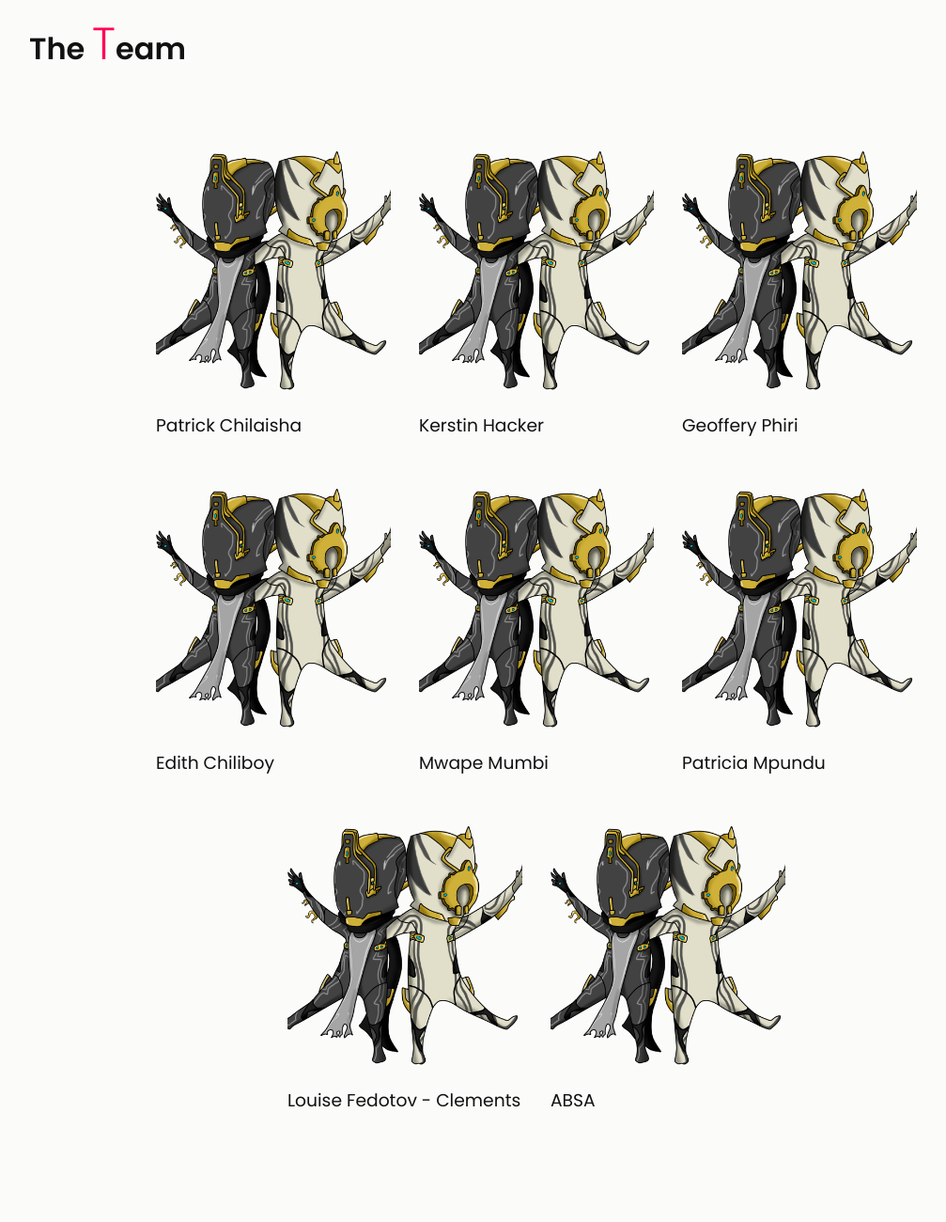
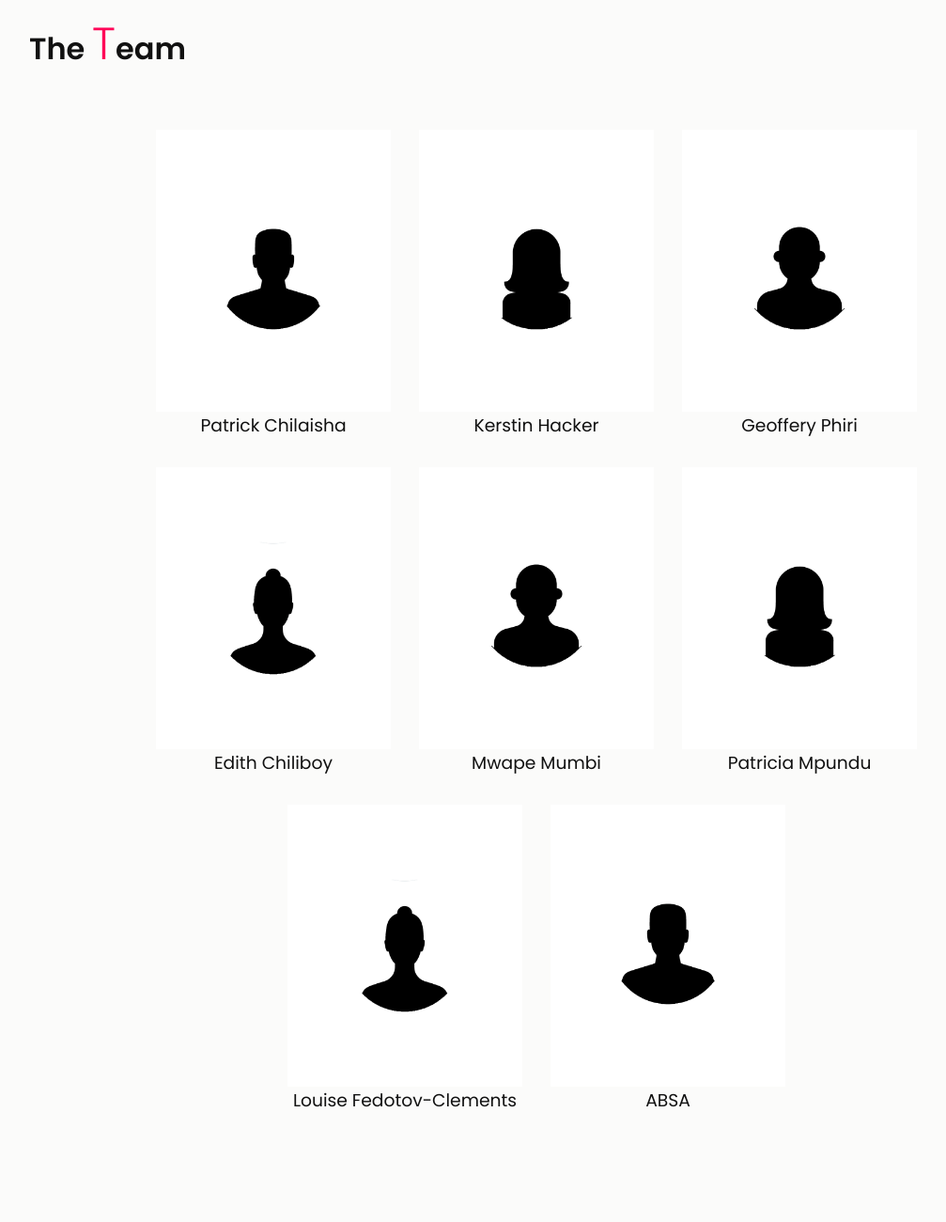
Before and after one commit to patrickchilz/Bakashimika, a plain HTML site: page index.html in a window 1280 px wide. Shown: the part 3100-4400 px from the top of the page at 94% size, without its empty margins (69-1076 px from the left). Drawn offline with Linux system fonts and the light colour scheme; grey boxes are pictures that could not be loaded; a script that the page names is missing.

Commit message:
profiles

```diff
--- a/css/main.css
+++ b/css/main.css
@@ -230,7 +230,9 @@ section{
 }
 .Team .content1 .box .text{
     padding: 15px o 5px;
+    display: flex;
     justify-content: center;
+    align-items: center;
 }
 .Team .content1 .box .text h3{
     font-weight: 400;
--- a/index.html
+++ b/index.html
@@ -133,7 +133,7 @@
         <div class="content1">
             <div class="box">
                 <div class="imgBx1">
-                    <img src="imgaes/person.png">
+                    <img src="imgaes/dude.jpg">
                 </div>
                 <div class="text">
                     <h3> Patrick Chilaisha </h3>
@@ -141,7 +141,7 @@
             </div>
             <div class="box">
                 <div class="imgBx1">
-                    <img src="imgaes/person.png">
+                    <img src="imgaes/female.jpg">
                 </div>
                 <div class="text">
                     <h3> Kerstin Hacker </h3>
@@ -149,7 +149,7 @@
             </div>
             <div class="box">
                 <div class="imgBx1">
-                    <img src="imgaes/person.png">
+                    <img src="imgaes/male.jpg">
                 </div>
                 <div class="text">
                     <h3> Geoffery Phiri </h3>
@@ -157,7 +157,7 @@
             </div>
             <div class="box">
                 <div class="imgBx1">
-                    <img src="imgaes/person.png">
+                    <img src="imgaes/lady.jpg">
                 </div>
                 <div class="text">
                     <h3> Edith Chiliboy </h3>
@@ -165,7 +165,7 @@
             </div>
             <div class="box">
                 <div class="imgBx1">
-                    <img src="imgaes/person.png">
+                    <img src="imgaes/male.jpg">
                 </div>
                 <div class="text">
                     <h3> Mwape Mumbi </h3>
@@ -173,7 +173,7 @@
             </div>
             <div class="box">
                 <div class="imgBx1">
-                    <img src="imgaes/person.png">
+                    <img src="imgaes/female.jpg">
                 </div>
                 <div class="text">
                     <h3> Patricia Mpundu </h3>
@@ -181,15 +181,15 @@
             </div>
             <div class="box">
                 <div class="imgBx1">
-                    <img src="imgaes/person.png">
+                    <img src="imgaes/lady.jpg">
                 </div>
                 <div class="text">
-                    <h3> Louise Fedotov - Clements </h3>
+                    <h3> Louise Fedotov-Clements </h3>
                 </div>
             </div>
             <div class="box">
                 <div class="imgBx1">
-                    <img src="imgaes/person.png">
+                    <img src="imgaes/dude.jpg">
                 </div>
                 <div class="text">
                     <h3> ABSA </h3>
```
Also changed, not shown: imgaes/dude.jpg (added), imgaes/female.jpg (added), imgaes/lady.jpg (added), imgaes/male.jpg (added).
